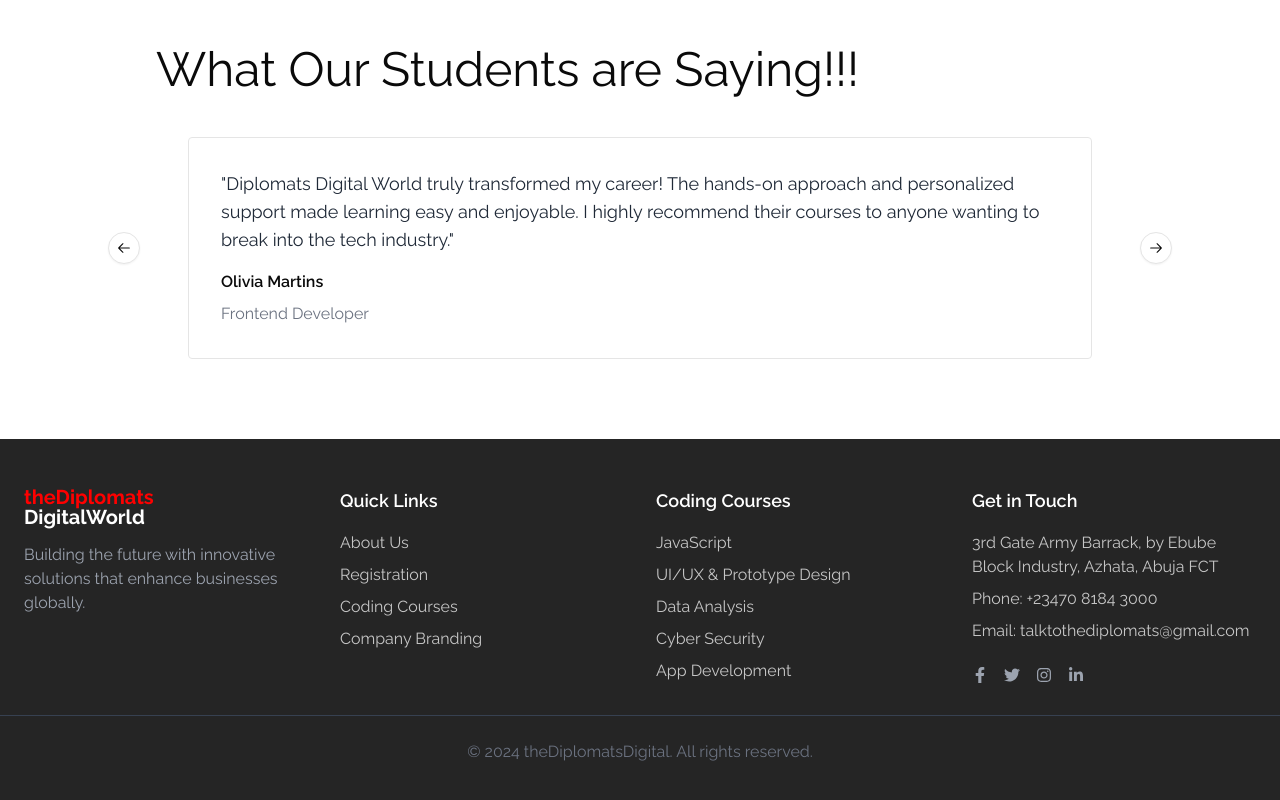
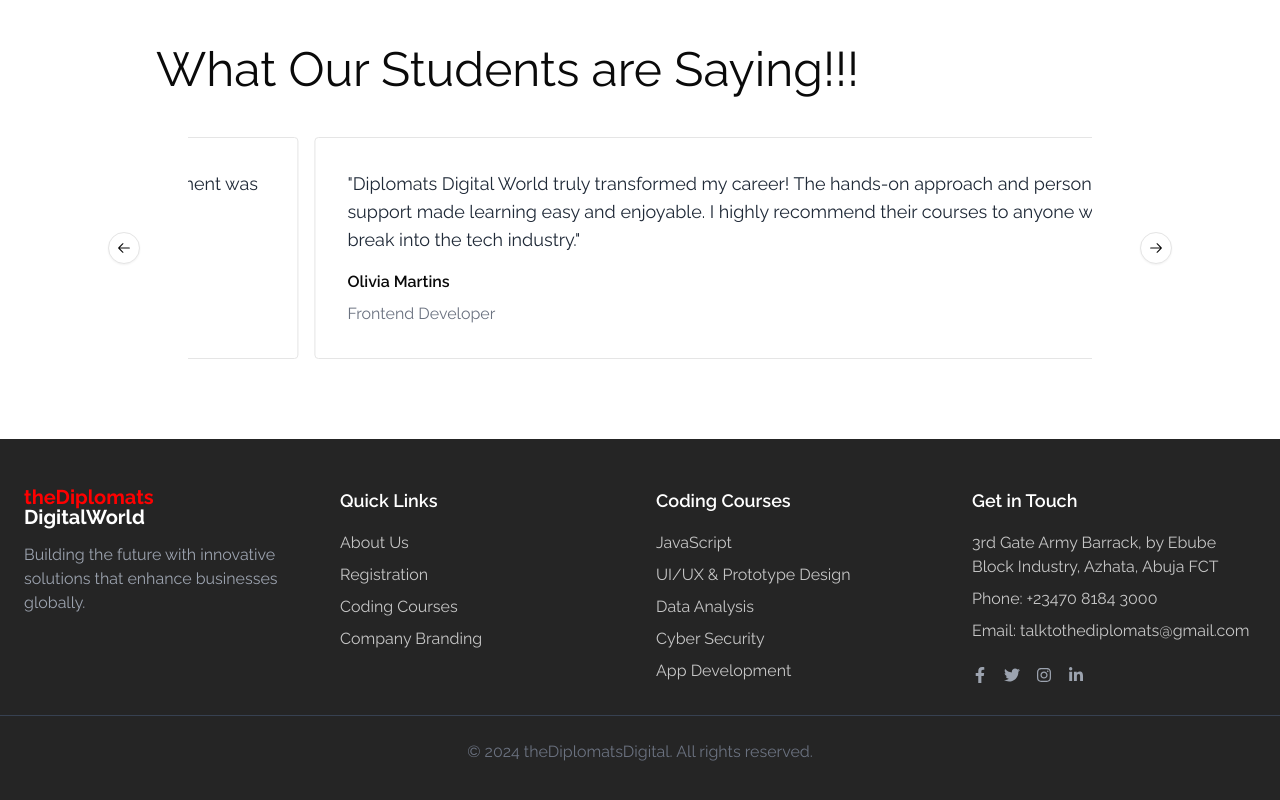
Before and after one commit to JohnnnGreat/DiplomaticMain, a Next.js app: page / in a window 1280 px wide. Shown: the part 3365-4165 px from the top of the page. Built offline with nearby package versions, Linux system fonts and the light colour scheme.

Commit message:
"Removed comment and updated plugins syntax in Testimonials component"

```diff
--- a/src/components/Home/Testimonials/index.tsx
+++ b/src/components/Home/Testimonials/index.tsx
@@ -13,13 +13,11 @@
                align: "start",
                loop: true,
             }}
-            plugins={
-               [
-                  //  Autoplay({
-                  //     delay: 2000,
-                  //  }),
-               ]
-            }
+            plugins={[
+               Autoplay({
+                  delay: 2000,
+               }),
+            ]}
             className=" rounded-md max-w-[100%] p-8 relative "
          >
             <CarouselContent aria-label="Testimonials">
```
